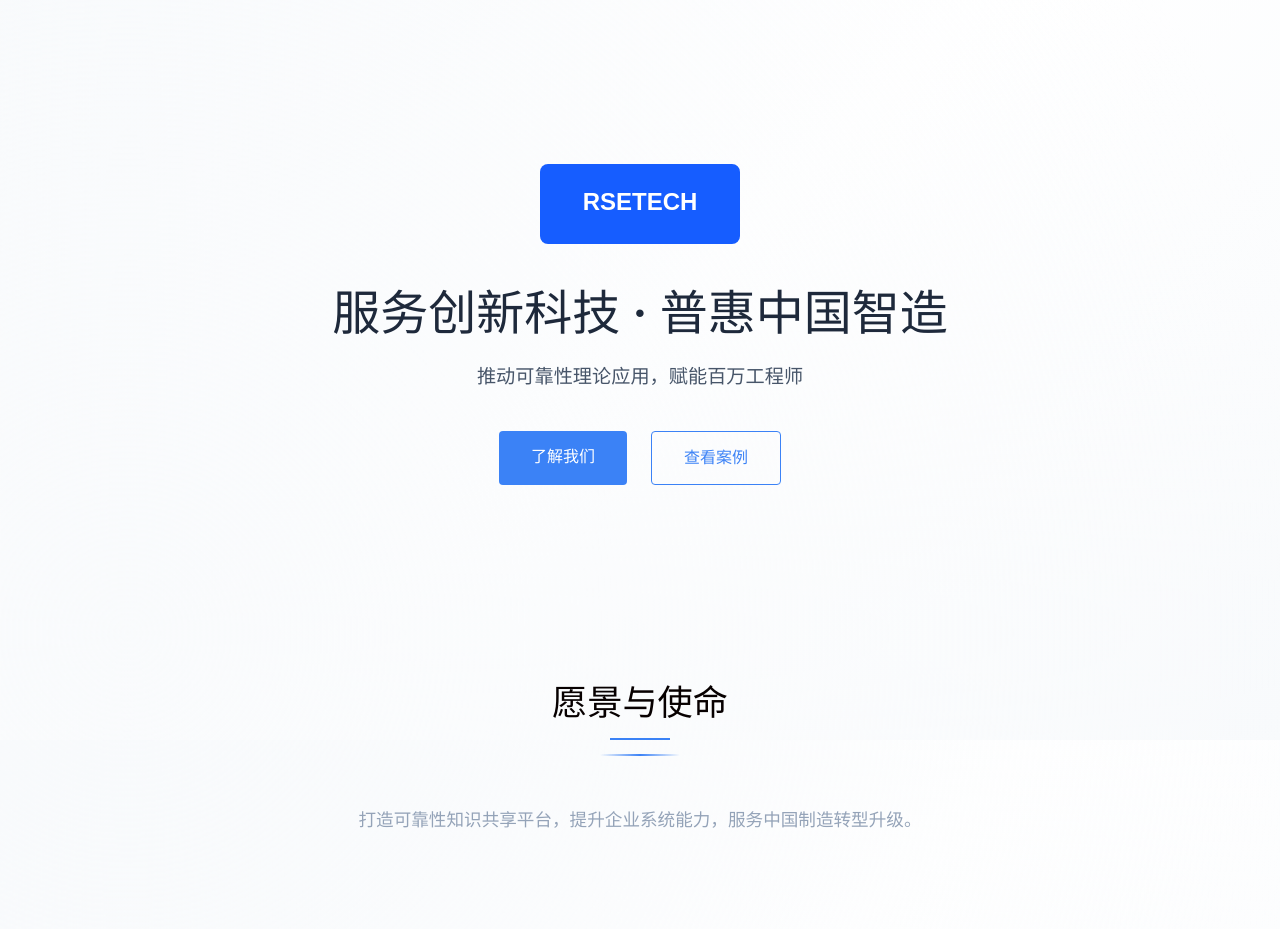
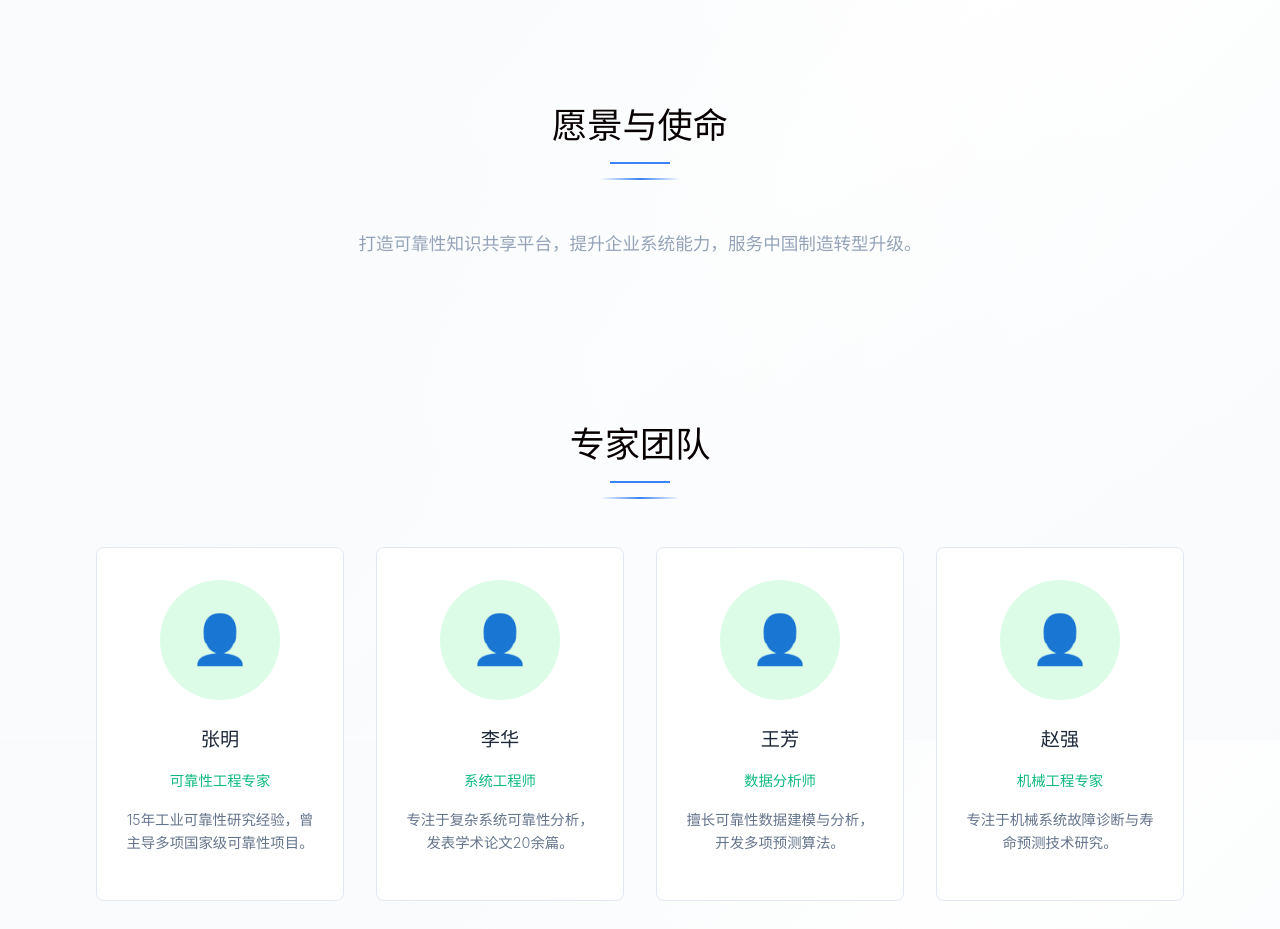
Before and after one commit to dididiskq/WeiMin, a Vue app in the folder vue-wmhx-pro/: page / in a window 1280 px wide. Shown: the part 860-1789 px from the top of the page. Built offline with nearby package versions, Linux system fonts and the light colour scheme; grey boxes are pictures that could not be loaded.

Commit message:
feat(首页): 调整首页布局和动画效果
将品牌标语和按钮从主要内容区移至视频下方区域，并添加浮动动画效果
调整主要内容区的间距和位置，优化视觉层次

```diff
--- a/vue-wmhx-pro/src/views/Home.vue
+++ b/vue-wmhx-pro/src/views/Home.vue
@@ -80,6 +80,14 @@ onMounted(() => {
 </video>
 <div class="video-logo-container" v-else>
   <img src="@/assets/logo.svg" alt="品牌logo" class="animated-logo">
+  <div class="hero-content-below-logo">
+    <h1 class="hero-title">服务创新科技 · 普惠中国智造</h1>
+    <p class="hero-subtitle">推动可靠性理论应用，赋能百万工程师</p>
+    <div class="hero-buttons">
+      <router-link to="/institute-introduction" class="primary-btn">了解我们</router-link>
+      <router-link to="/project-case" class="secondary-btn">查看案例</router-link>
+    </div>
+  </div>
 </div>
 
 
@@ -87,18 +95,7 @@ onMounted(() => {
 
     <!-- 主要内容区域 -->
     <main class="main-content">
-      <!-- 视频下方内容区 -->
-      <section class="section fade-in">
-        <div class="hero-content-moved">
-          <img src="@/assets/logo.svg" alt="品牌logo" class="section-logo">
-          <h1 class="hero-title">服务创新科技 · 普惠中国智造</h1>
-          <p class="hero-subtitle">推动可靠性理论应用，赋能百万工程师</p>
-          <div class="hero-buttons">
-            <router-link to="/institute-introduction" class="primary-btn">了解我们</router-link>
-            <router-link to="/project-case" class="secondary-btn">查看案例</router-link>
-          </div>
-        </div>
-      </section>
+      <!-- 愿景使命 -->
 
       <!-- 愿景使命 -->
       <section id="vision" class="section fade-in">
@@ -416,9 +413,10 @@ onMounted(() => {
 
 .hero-content-moved {
   max-width: 800px;
-  margin: 4rem auto;
+  margin: 2rem auto 4rem;
   text-align: center;
   padding: 2rem;
+  transform: translateY(-20px);
 }
 
 .hero-content {
@@ -624,6 +622,29 @@ onMounted(() => {
   animation: scaleIn 1.5s cubic-bezier(0.22, 1, 0.36, 1) forwards;
   transform: scale(0);
   opacity: 0;
+}
+
+.hero-content-below-logo {
+  position: absolute;
+  bottom: 15%;
+  left: 0;
+  right: 0;
+  text-align: center;
+  padding: 0 2rem;
+  animation: floatUp 1.5s cubic-bezier(0.22, 1, 0.36, 1) 0.5s forwards;
+  transform: translateY(50px);
+  opacity: 0;
+}
+
+@keyframes floatUp {
+  from {
+    transform: translateY(50px);
+    opacity: 0;
+  }
+  to {
+    transform: translateY(0);
+    opacity: 1;
+  }
 }
 
 @keyframes scaleIn {
```
